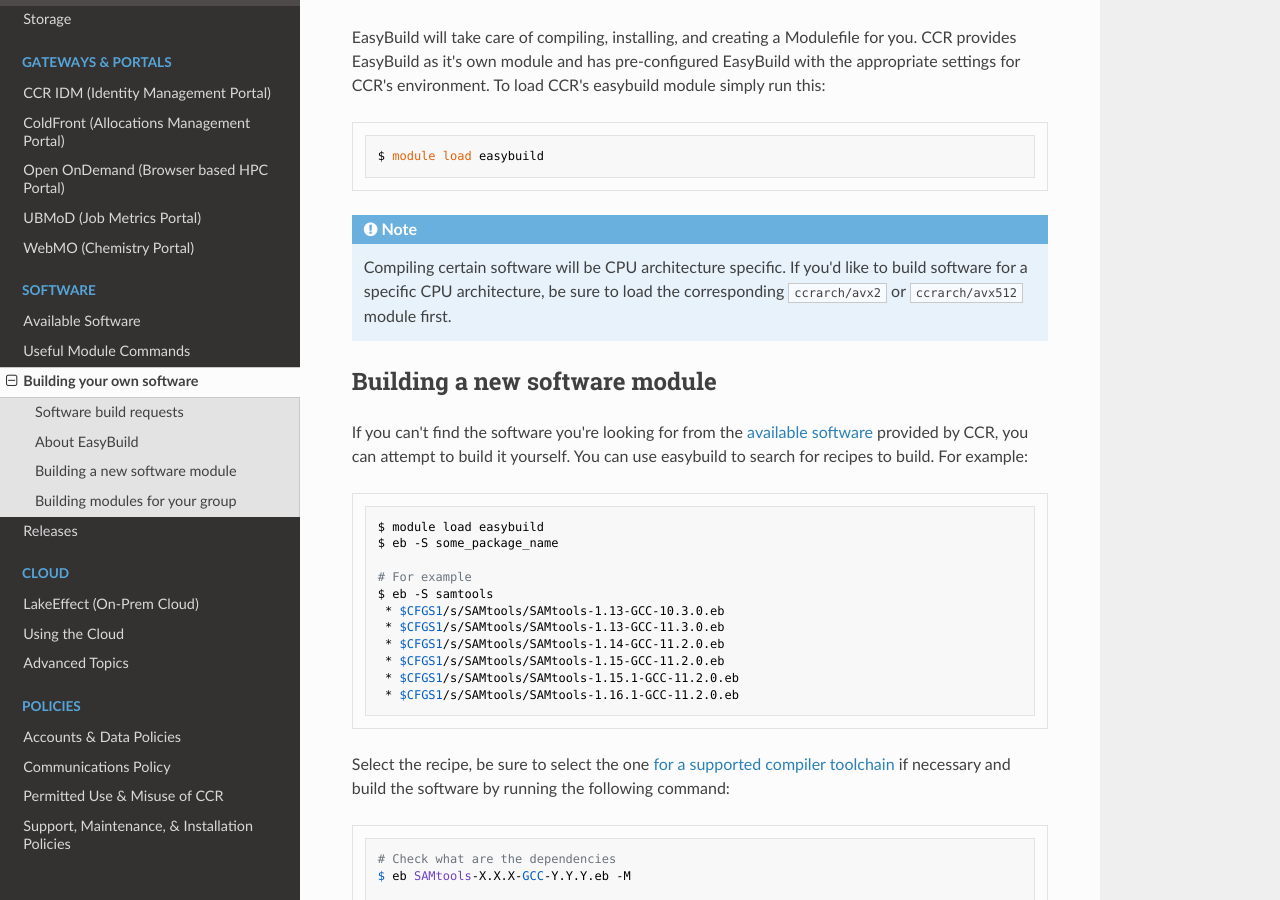
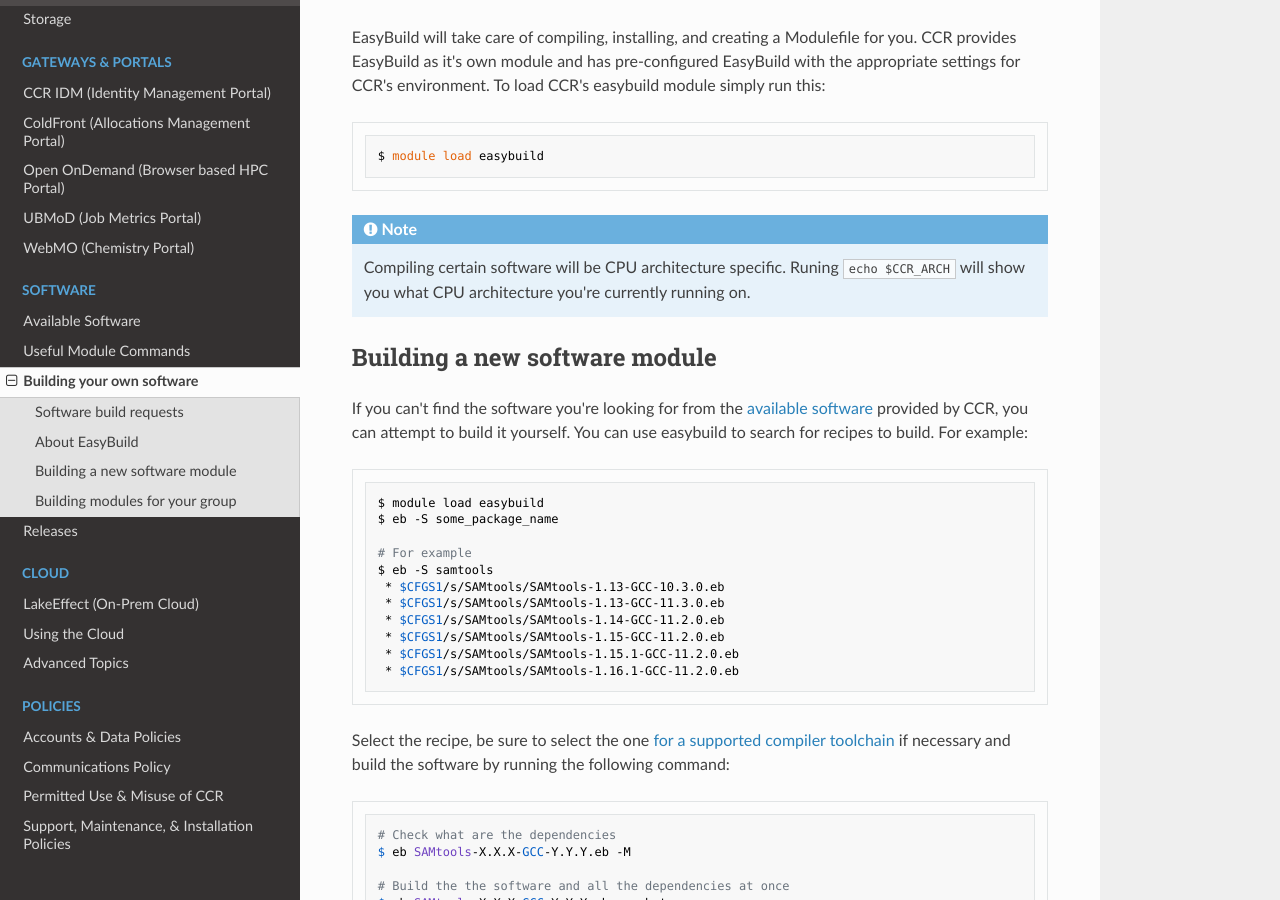
Before and after one commit to ubccr/ccrdocs, an MkDocs documentation site: the page built from pages/software/building.md, in a window 1280 px wide and 900 px high, scrolled down 1336 px. Built offline with MkDocs 1.6.1, drawn with Linux system fonts in a browser that asks for light colours; nearby versions of some CDN libraries.

Commit message:
Add avx. Remove ccrarch modules

````diff
--- a/pages/software/building.md
+++ b/pages/software/building.md
@@ -70,9 +70,8 @@ $ module load easybuild
 ```
 
 !!! Note
-    Compiling certain software will be CPU architecture specific. If you'd like
-    to build software for a specific CPU architecture, be sure to load the
-    corresponding `ccrarch/avx2` or `ccrarch/avx512` module first.
+    Compiling certain software will be CPU architecture specific. Runing `echo $CCR_ARCH`
+    will show you what CPU architecture you're currently running on.
 
 ## Building a new software module
 
````
Also changed, not shown: pages/software/modules.md (+1 -0 lines), pages/software/releases.md (+1 -0 lines).
